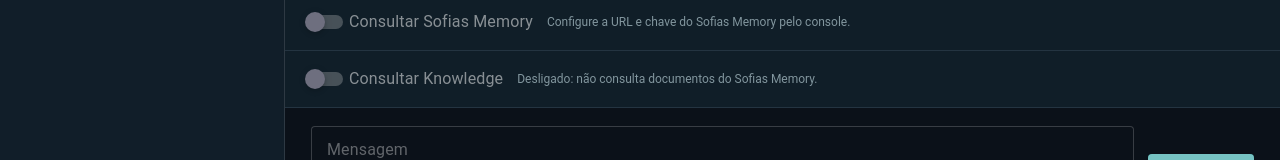
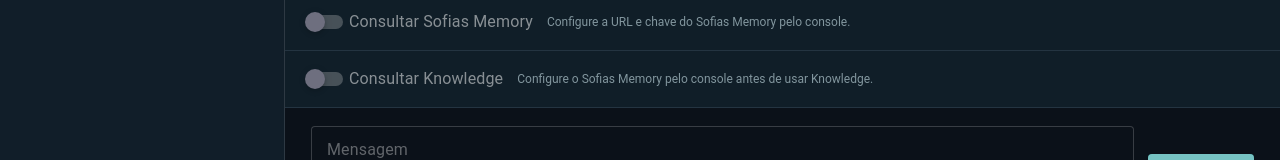
Before and after one commit to kallbuloso/sofias_jarvis, a Vue app in the folder frontend/: page / in a window 1280 px wide. Shown: the part 576-736 px from the top of the page. Built offline with nearby package versions, Linux system fonts and the light colour scheme.

Commit message:
fix(tb-02): distinguish empty documentary references and cognitive-memory OFF label

```diff
--- a/frontend/src/App.vue
+++ b/frontend/src/App.vue
@@ -118,7 +118,9 @@
   if (event.type === 'knowledge') {
     if (event.conversationId !== selected.value) return
     const descriptions = {
-      RESULTS_FOUND: 'Knowledge: documento recuperado com referência verificada.',
+      RESULTS_FOUND: Array.isArray(event.references) && event.references.length
+        ? 'Knowledge: documento recuperado com referência verificada.'
+        : 'Knowledge: trecho recuperado, mas sem referência fornecida.',
       NO_RESULTS: 'Knowledge: consulta concluída sem trechos correspondentes.',
       UNAVAILABLE: 'Knowledge indisponível; nenhuma fonte foi confirmada.',
       NOT_ATTEMPTED: 'A consulta documental não foi executada.',
@@ -289,7 +291,7 @@
               Configure a URL e chave do Sofias Memory pelo console.
             </span>
             <span class="memory-caption" v-else>
-              Desligado: esta conversa não consulta a memória.
+              Desligado: esta conversa não consulta memórias cognitivas.
             </span>
             <div v-if="useMemory && memoryNotice" class="memory-feedback"
               role="status" aria-live="polite">{{ memoryNotice }}</div>
@@ -303,6 +305,9 @@
               hide-details clearable :disabled="busy" class="memory-scope"/>
             <span v-if="useKnowledge" class="memory-caption">
               A pergunta consultará documentos do dataset selecionado; as evidências serão enviadas ao modelo.
+            </span>
+            <span v-else-if="!memoryConfigured" class="memory-caption">
+              Configure o Sofias Memory pelo console antes de usar Knowledge.
             </span>
             <span v-else class="memory-caption">
               Desligado: não consulta documentos do Sofias Memory.
```
